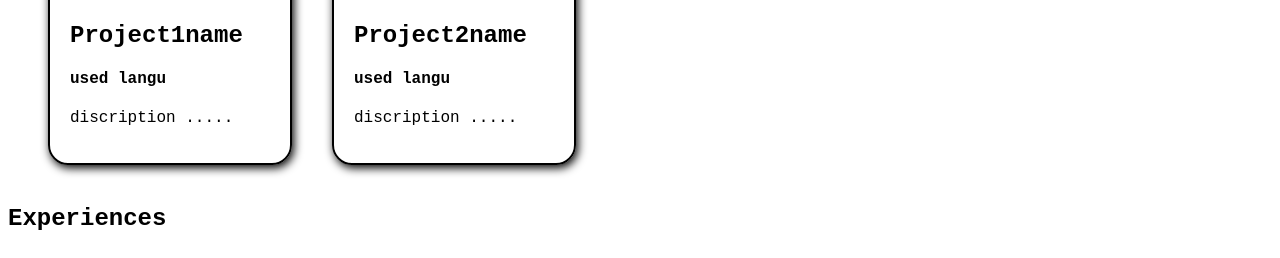
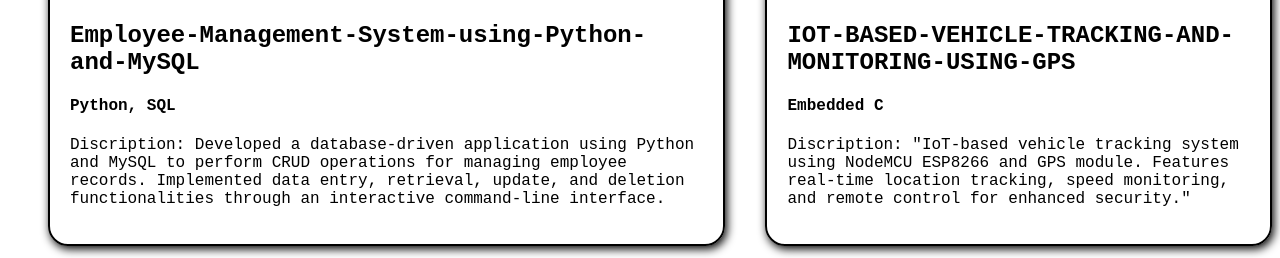
Before and after one commit to YarraRakesh/Portfolio_Rakesh_Yarra, a plain HTML site: page portfolio.html in a window 1280 px wide. Shown: the part 674-932 px from the top of the page. Drawn offline with Linux system fonts and the light colour scheme.

Commit message:
project are updated

```diff
--- a/portfolio.css
+++ b/portfolio.css
@@ -5,7 +5,6 @@ header{
 }
 /*
 .yellow{
-
 }
 .red{
 }
--- a/portfolio.html
+++ b/portfolio.html
@@ -20,18 +20,18 @@
         <!-- Project Section -->
          <div class="Project1">
             <img src="" alt="">
-            <h2>Project1name</h2>
-            <h4>used langu</h4>
-            <p>discription
-                .....
+            <h2>Employee-Management-System-using-Python-and-MySQL</h2>
+            <h4>Python, SQL</h4>
+            <p>Discription: Developed a database-driven application using Python and MySQL to perform CRUD operations for managing employee records.
+                 Implemented data entry, retrieval, update, and deletion functionalities through an interactive command-line interface.
             </p>
          </div>
          <div class="Project2">
             <img src="" alt="">
-            <h2>Project2name</h2>
-            <h4>used langu</h4>
-            <p>discription
-                .....
+            <h2>IOT-BASED-VEHICLE-TRACKING-AND-MONITORING-USING-GPS</h2>
+            <h4>Embedded C</h4>
+            <p>Discription: "IoT-based vehicle tracking system using NodeMCU ESP8266 and GPS module.
+                 Features real-time location tracking, speed monitoring, and remote control for enhanced security."
             </p>
          </div>
     </section>
```
